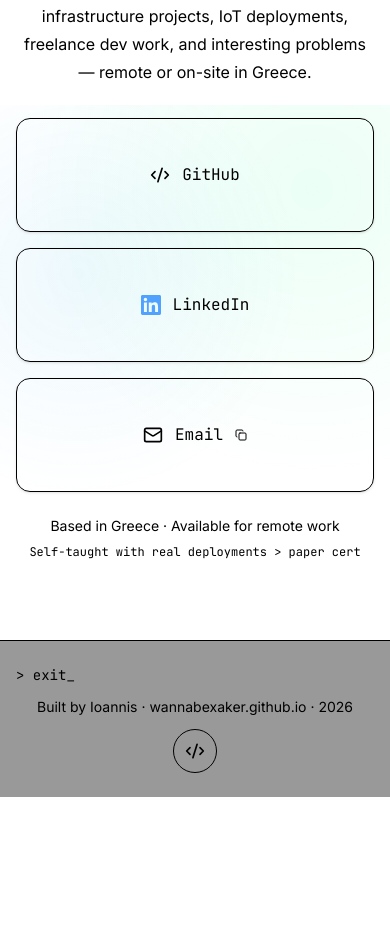
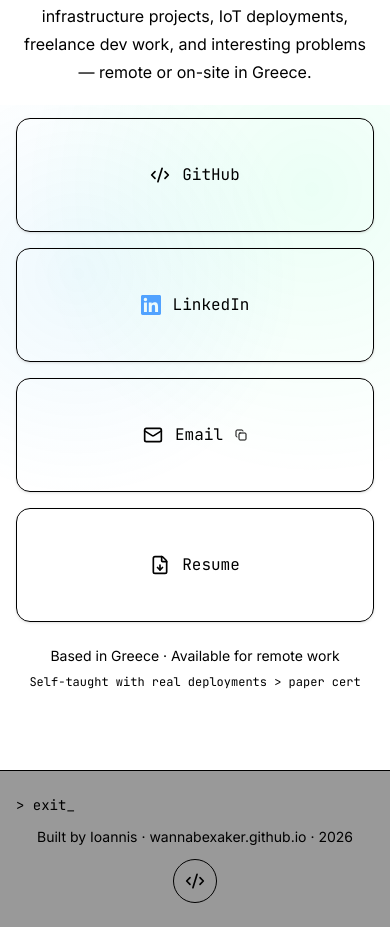
Before and after one commit to wannabexaker/wannabexaker.github.io, a Next.js app: page / in a window 390 px wide. Shown: the part 10023-10950 px from the top of the page. Before the commit the page ends 10820 px from the top, so only its background shows below. Built offline with nearby package versions, Linux system fonts and the light colour scheme; no server answers.

Commit message:
contact: add Resume PDF download card
Adds cv_ioannis_dimos.pdf to public/ and a 4th card in the contact
grid (2×2 on tablet, 4-col on desktop) with a FileDown icon that
triggers a direct PDF download.

```diff
--- a/src/components/contact.tsx
+++ b/src/components/contact.tsx
@@ -1,7 +1,7 @@
 "use client";
 
 import { useEffect, useState } from "react";
-import { Check, Code2, Copy, Mail } from "lucide-react";
+import { Check, Code2, Copy, FileDown, Mail } from "lucide-react";
 
 import { Card, CardContent } from "@/components/ui/card";
 
@@ -43,7 +43,7 @@ export function ContactSection() {
         freelance dev work, and interesting problems — remote or on-site in Greece.
       </p>
 
-      <div className="mx-auto mt-8 grid max-w-4xl gap-4 sm:grid-cols-3">
+      <div className="mx-auto mt-8 grid max-w-4xl gap-4 sm:grid-cols-2 lg:grid-cols-4">
         <a
           href="https://github.com/wannabexaker"
           target="_blank"
@@ -96,6 +96,15 @@ export function ContactSection() {
             </CardContent>
           </Card>
         </button>
+
+        <a href="/cv_ioannis_dimos.pdf" download="cv_ioannis_dimos.pdf" className="group">
+          <Card className="h-full border-border/80 bg-card/80 transition-colors duration-200 group-hover:border-primary/45 group-hover:bg-primary/5">
+            <CardContent className="flex h-full min-h-28 items-center justify-center gap-3 p-6 font-mono text-foreground">
+              <FileDown className="size-5 text-primary" />
+              Resume
+            </CardContent>
+          </Card>
+        </a>
       </div>
 
       <p className="mt-6 text-sm text-muted-foreground">Based in Greece · Available for remote work</p>
```
Also changed, not shown: 1 other file (tests, documents, lock files or other folders).
